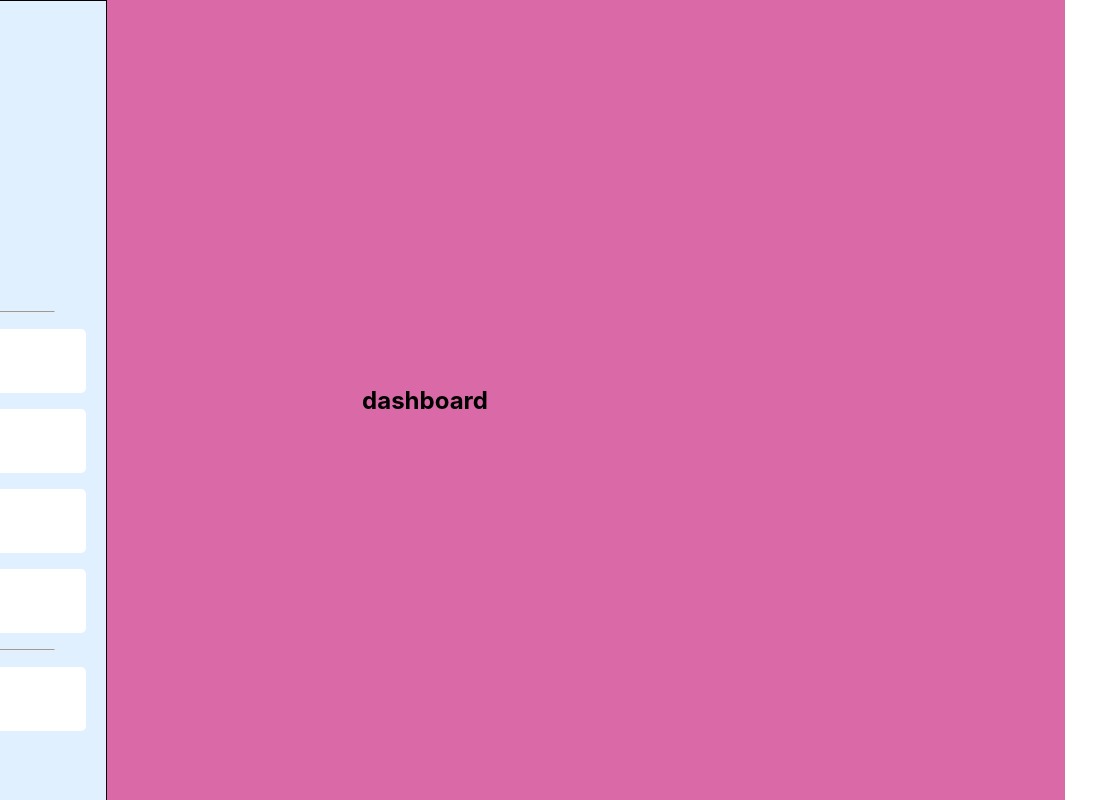
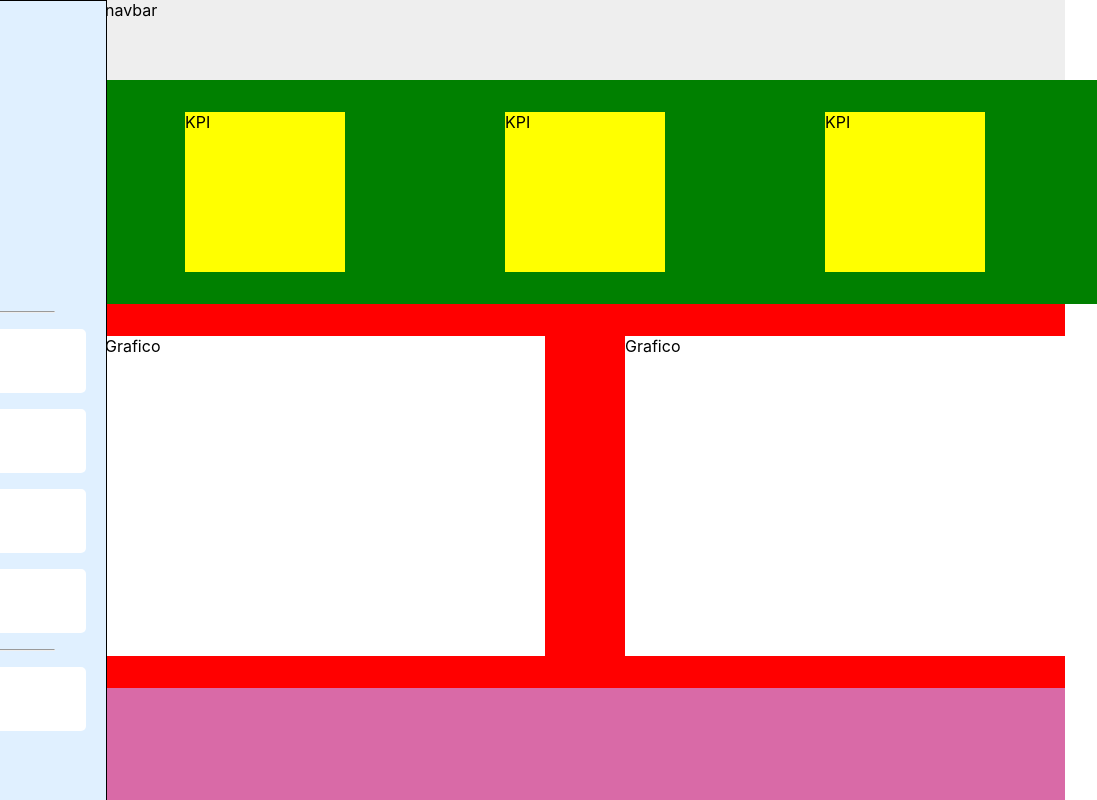
Before and after one commit to SynapSys-SPTECH/Site-Institucional, a website: page public/Dashboard/dashboard.html in a window 1280 px wide. Shown: the full height of the page, 215-1312 px from the left, 1097 px wide, since content can reach past the window. Drawn offline with Linux system fonts and the light colour scheme.

Commit message:
organização divs dashboard

```diff
--- a/public/Componentes/MenuLateral/MenuLateral.css
+++ b/public/Componentes/MenuLateral/MenuLateral.css
@@ -24,7 +24,7 @@
     align-items: center;
     flex-direction: column;
     height: 100vh;
-    padding: 0 4em;
+    padding: 0 5vw;
 }
 
 
--- a/public/Dashboard/dashboard.html
+++ b/public/Dashboard/dashboard.html
@@ -17,7 +17,22 @@
 <!-- FIM Navbar -->
     <div class= 'container'>
         <section id='dashboard'>
-          <h1>dashboard</h1>
+          <nav class="navbar">
+            <p>navbar</p>
+          </nav>
+          <div class="main-dashboard">
+            <div class="kpis">
+                <div class="kpi">KPI</div>
+                <div class="kpi">KPI</div>
+                <div class="kpi">KPI</div>
+            </div>
+            <div class="graficos">
+                <div class="grafico">Grafico</div>
+                <div class="grafico">Grafico</div>
+            </div>
+
+          </div>
+
         </section>
     </div>
 
--- a/public/Dashboard/style.css
+++ b/public/Dashboard/style.css
@@ -1,17 +1,17 @@
-*{
+* {
     padding: 0;
     margin: 0;
     scroll-behavior: smooth;
     font-family: Inter;
 }
 
-.botoes img{
+.botoes img {
     height: 30px;
     width: 30px;
     padding: 10px;
 }
 
-section{
+section {
     position: absolute;
     top: 0;
     height: 100vh;
@@ -20,15 +20,66 @@ section{
     transition: all ease-in .5s;
     display: flex;
     flex-direction: column;
+    align-items: center;
+}
+
+.navbar {
+    height: 10vh;
+    width: 100%;
+    color: #000000;
+    background-color: var(--whiteSynapSys);
+}
+
+#dashboard {
+    background: var(--primary-color);
+    width: 75vw;
+    left: 25vw;
+}
+
+.main-dashboard{
+    background-color: red;
+    width: 100%;
+    display: flex;
+    flex-direction: column;
     justify-content: center;
     align-items: center;
 }
 
-.dash{
-    width: 88vw;
-    height: 100vh;
-    background-color: red;
+.kpis{
+    background-color: green;
+    width: 100%;
+    display: flex;
+    justify-content: space-evenly;
+    gap: 5em;
+    padding: 2em;
 }
+
+.kpi{
+    background-color: yellow;
+    width: 10em;
+    height: 10em;
+}
+
+.graficos{
+    width: 100%;
+    display: flex;
+    justify-content: space-evenly;
+    gap: 5em;
+    padding: 2em;
+}
+
+.grafico{
+    background-color: rgb(255, 255, 255);
+    height: 20em;
+    width: 28em;
+}
+
+
+
+
+
+
+
 
 
 :root {
@@ -38,6 +89,14 @@ section{
     --contrast-color: #F2E527;
     --light-color: #D2A9D9;
     --lol-color: #000000;
+    --whiteSynapSys: #eee;
+    --whiteFundo: #DADADA;
+    --lightBlueSynapSys: #85d4e0;
+    --blueSkySynapSys: #00B2FF;
+    --greySynapSys: #B3B3B3;
+    --bluePrimarySynapSys: #204B74;
+    --blueSecondarySynapSys: #183E63;
+    --lightBlueSynapSys: #00B2FF;
 }
 
 .container {
@@ -45,7 +104,3 @@ section{
     min-height: 100vh;
     font-family: Montserrat, sans-serif;
 }
-
-    #dashboard {
-      background:var(--primary-color);
-    }
```
Also changed, not shown: public/Conta/style.css (+15 -4 lines). Lines whose indentation alone changed are shown as unchanged.
